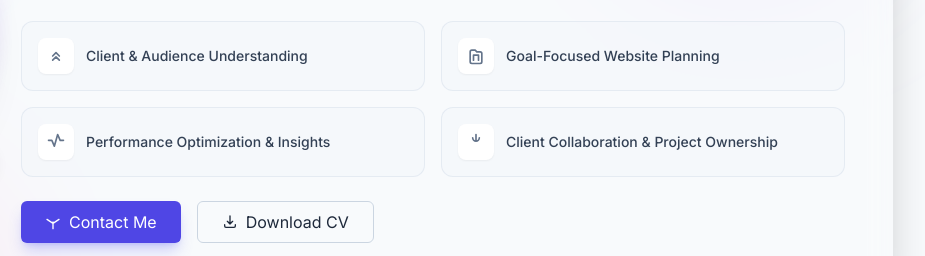
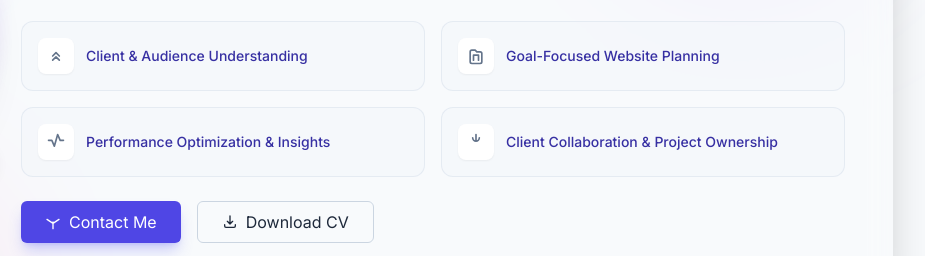
Before and after one commit to mckie-svg/porfolio, a website: page index.html in a window 1280 px wide. Shown: the part 391-647 px from the top of the page, 355-1280 px from the left. Drawn offline with nearby package versions, Linux system fonts and the light colour scheme; a web font is replaced by a local one.

Commit message:
Update skill feature colors for improved visibility and consistency

```diff
--- a/index.html
+++ b/index.html
@@ -155,13 +155,13 @@
 
                     <!-- Skills / Features -->
                     <div class="grid grid-cols-1 sm:grid-cols-2 gap-4 mt-6">
-                        <div class="flex items-center gap-3 p-4 border border-slate-200/80 bg-slate-100/50 rounded-xl hover:bg-white hover:shadow-lg hover:border-indigo-300/30 hover:-translate-y-1 transition-all duration-300 cursor-default group fade-in">
+                        <div class="flex items-center gap-3 p-4 border border-slate-200/80 bg-slate-100/50 rounded-xl hover:bg-slate-400 hover:shadow-lg hover:border-indigo-300/30 hover:-translate-y-1 transition-all duration-300 cursor-default group fade-in">
                             <div class="p-2 bg-white rounded-lg shadow-sm group-hover:text-indigo-600 transition-colors">
                                 <svg xmlns="http://www.w3.org/2000/svg" class="h-5 w-5 text-slate-500 group-hover:text-indigo-600" fill="none" viewBox="0 0 24 24" stroke="currentColor">
                                 <path stroke-linecap="round" stroke-linejoin="round" stroke-width="2" d="M8 17l4-4 4 4m0-5l-4-4-4 4" />
                             </svg>
                             </div>
-                            <span class="text-slate-700 font-medium text-sm group-hover:text-slate-900">Client & Audience Understanding</span>
+                            <span class="text-indigo-800 font-medium text-sm group-hover:text-black">Client & Audience Understanding</span>
                         </div>
                         <div class="flex items-center gap-3 p-4 border border-slate-200/80 bg-slate-100/50 rounded-xl hover:bg-white hover:shadow-lg hover:border-indigo-300/30 hover:-translate-y-1 transition-all duration-300 cursor-default group fade-in delay-75">
                             <div class="p-2 bg-white rounded-lg shadow-sm group-hover:text-indigo-600 transition-colors">
@@ -169,7 +169,7 @@
                                 <path stroke-linecap="round" stroke-linejoin="round" stroke-width="2" d="M9 17v-6h6v6m2 4H7a2 2 0 01-2-2V7a2 2 0 012-2h4l2 2h4a2 2 0 012 2v10a2 2 0 01-2 2z" />
                             </svg>
                             </div>
-                            <span class="text-slate-700 font-medium text-sm group-hover:text-slate-900">Goal-Focused Website Planning</span>
+                            <span class="text-indigo-800 font-medium text-sm group-hover:text-black">Goal-Focused Website Planning</span>
                         </div>
                         <div class="flex items-center gap-3 p-4 border border-slate-200/80 bg-slate-100/50 rounded-xl hover:bg-white hover:shadow-lg hover:border-indigo-300/30 hover:-translate-y-1 transition-all duration-300 cursor-default group fade-in delay-100">
                             <div class="p-2 bg-white rounded-lg shadow-sm group-hover:text-indigo-600 transition-colors">
@@ -177,7 +177,7 @@
                                 <path stroke-linecap="round" stroke-linejoin="round" stroke-width="2" d="M3 10h4l3 7 4-14 3 7h4" />
                             </svg>
                             </div>
-                            <span class="text-slate-700 font-medium text-sm group-hover:text-slate-900">Performance Optimization & Insights</span>
+                            <span class="text-indigo-800 font-medium text-sm group-hover:text-black">Performance Optimization & Insights</span>
                         </div>
                         <div class="flex items-center gap-3 p-4 border border-slate-200/80 bg-slate-100/50 rounded-xl hover:bg-white hover:shadow-lg hover:border-indigo-300/30 hover:-translate-y-1 transition-all duration-300 cursor-default group fade-in delay-150">
                             <div class="p-2 bg-white rounded-lg shadow-sm group-hover:text-indigo-600 transition-colors">
@@ -185,7 +185,7 @@
                                 <path stroke-linecap="round" stroke-linejoin="round" stroke-width="2" d="M16 7a4 4 0 01-8 0m4-4v8" />
                             </svg>
                             </div>
-                            <span class="text-slate-700 font-medium text-sm group-hover:text-slate-900">Client Collaboration & Project Ownership</span>
+                            <span class="text-indigo-800 font-medium text-sm group-hover:text-black">Client Collaboration & Project Ownership</span>
                         </div>
                     </div>
                 </div>
```
